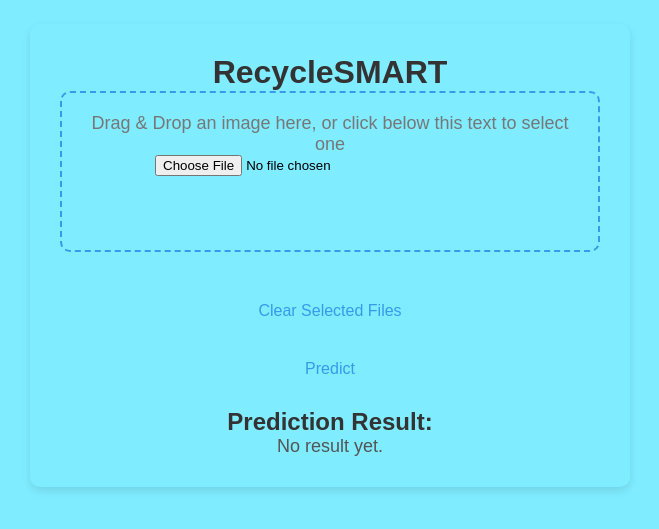
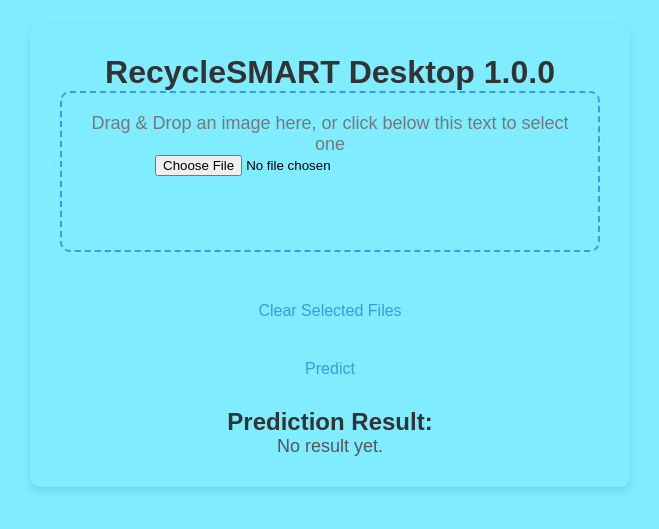
Before and after one commit to sharktide/recycleAI-desktop-windows, an Electron app: page index.html in a window 800 px wide. Shown: the part 145-674 px from the top of the page, without its empty margins (70-729 px from the left). Drawn offline with Linux system fonts and the light colour scheme; no server answers.

Commit message:
Fixed fixed so now first release

```diff
--- a/index.html
+++ b/index.html
@@ -10,7 +10,7 @@
   </head>
   <body>
     <div class="container">
-      <h1>RecycleSMART</h1>
+      <h1>RecycleSMART Desktop 1.0.0</h1>
       <div id="drop-area">
         <p>Drag & Drop an image here, or click below this text to select one</p>
         <input type="file" id="fileInput" name="fileInput" accept="image/*" />
```
Also changed, not shown: package.json (+3 -4 lines).
